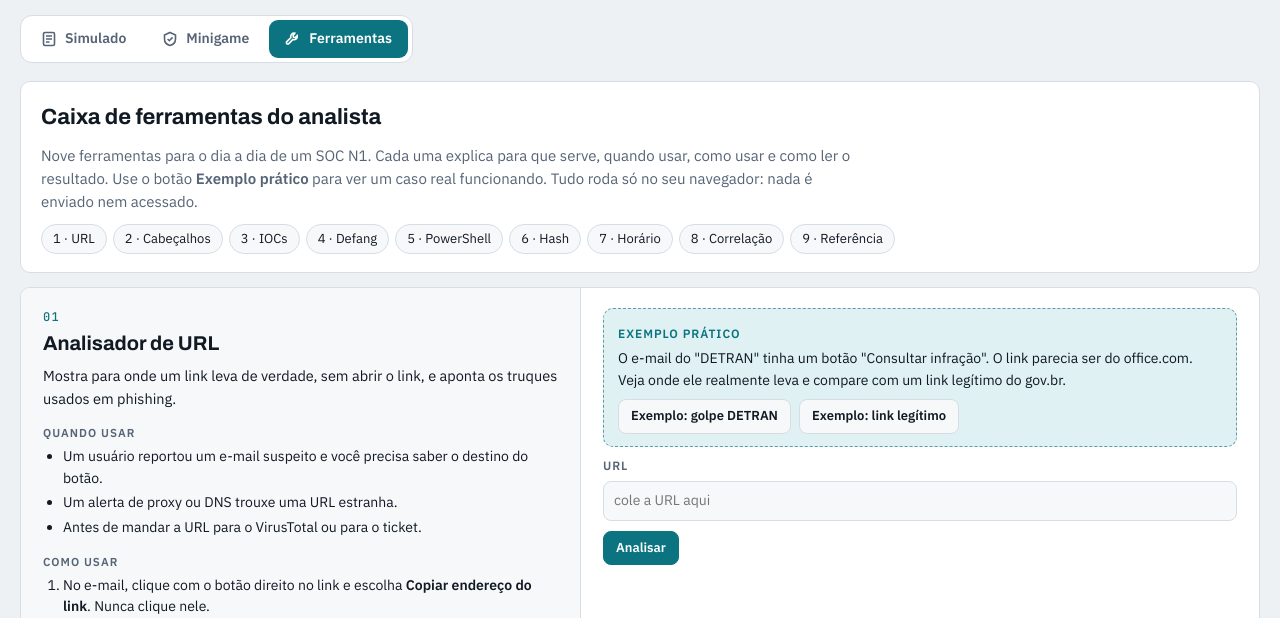
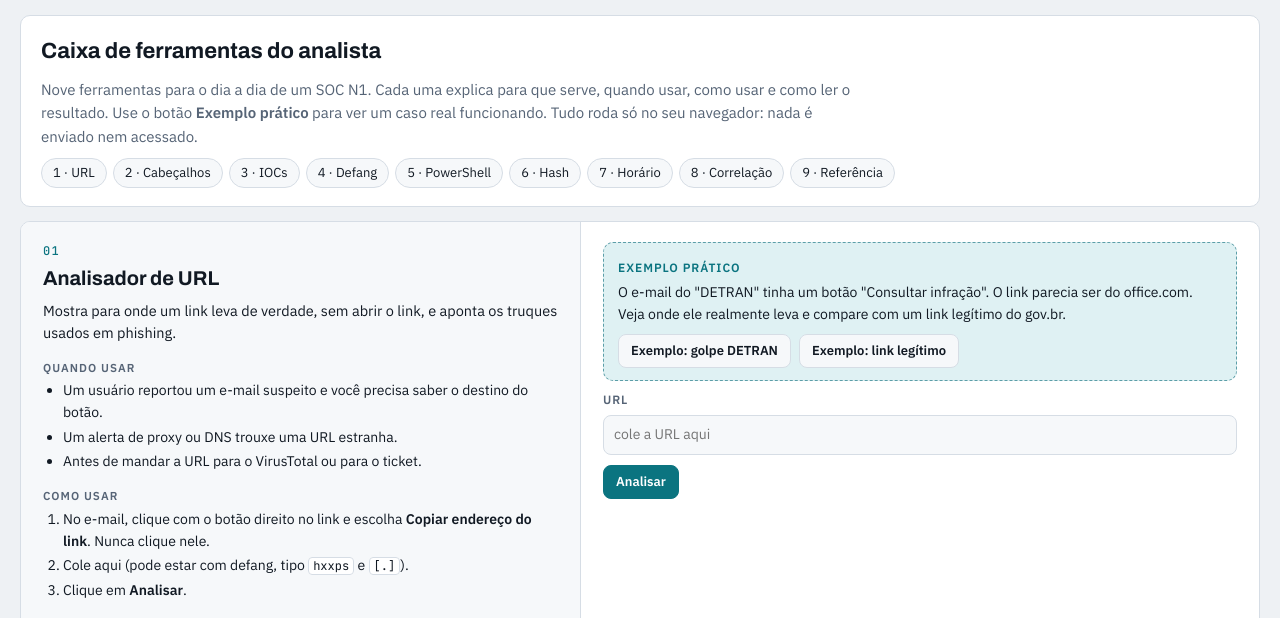
Before and after one commit to cannibaligor/infosec-portfolio, a plain HTML site: page docs/ferramentas.html in a window 1280 px wide. Shown: the part 155-773 px from the top of the page. Drawn offline with Linux system fonts and the light colour scheme.

Commit message:
Remove as abas Simulado/Minigame/Ferramentas das páginas (agora estão no menu do site)
Co-Authored-By: Claude Opus 5.5 <noreply@anthropic.com>

```diff
--- a/docs/ferramentas.html
+++ b/docs/ferramentas.html
@@ -19,12 +19,6 @@
       <p>Ferramentas que rodam só no navegador, cada uma com explicação e um exemplo prático.</p>
     </div>
   </header>
-
-  <nav class="tabs" aria-label="Seções">
-    <a class="tab" href="simulado.html"><svg viewBox="0 0 16 16" fill="none" stroke="currentColor" stroke-width="1.6" aria-hidden="true"><rect x="2.5" y="1.5" width="11" height="13" rx="1.5"/><path d="M5 5h6M5 8h6M5 11h3.5"/></svg>Simulado</a>
-    <a class="tab" href="minigame.html"><svg viewBox="0 0 16 16" fill="none" stroke="currentColor" stroke-width="1.6" aria-hidden="true"><path d="M8 1.5 13.5 4v4c0 3.2-2.3 5.6-5.5 6.5C4.8 13.6 2.5 11.2 2.5 8V4z"/><path d="m5.6 8 1.7 1.7L10.6 6.4"/></svg>Minigame</a>
-    <a class="tab" href="ferramentas.html" aria-current="page"><svg viewBox="0 0 16 16" fill="none" stroke="currentColor" stroke-width="1.6" aria-hidden="true"><path d="M9.8 2.2a3.3 3.3 0 0 0-3.9 4.3L1.8 10.6a1.4 1.4 0 0 0 2 2l4.1-4.1a3.3 3.3 0 0 0 4.3-3.9l-2 2-1.7-.4-.4-1.7z"/></svg>Ferramentas</a>
-  </nav>
 
   <section class="view" id="vTools" aria-label="Ferramentas do analista">
     <div class="tintro">
```
Also changed, not shown: docs/minigame.html (+0 -6 lines), docs/simulado.html (+0 -6 lines).
